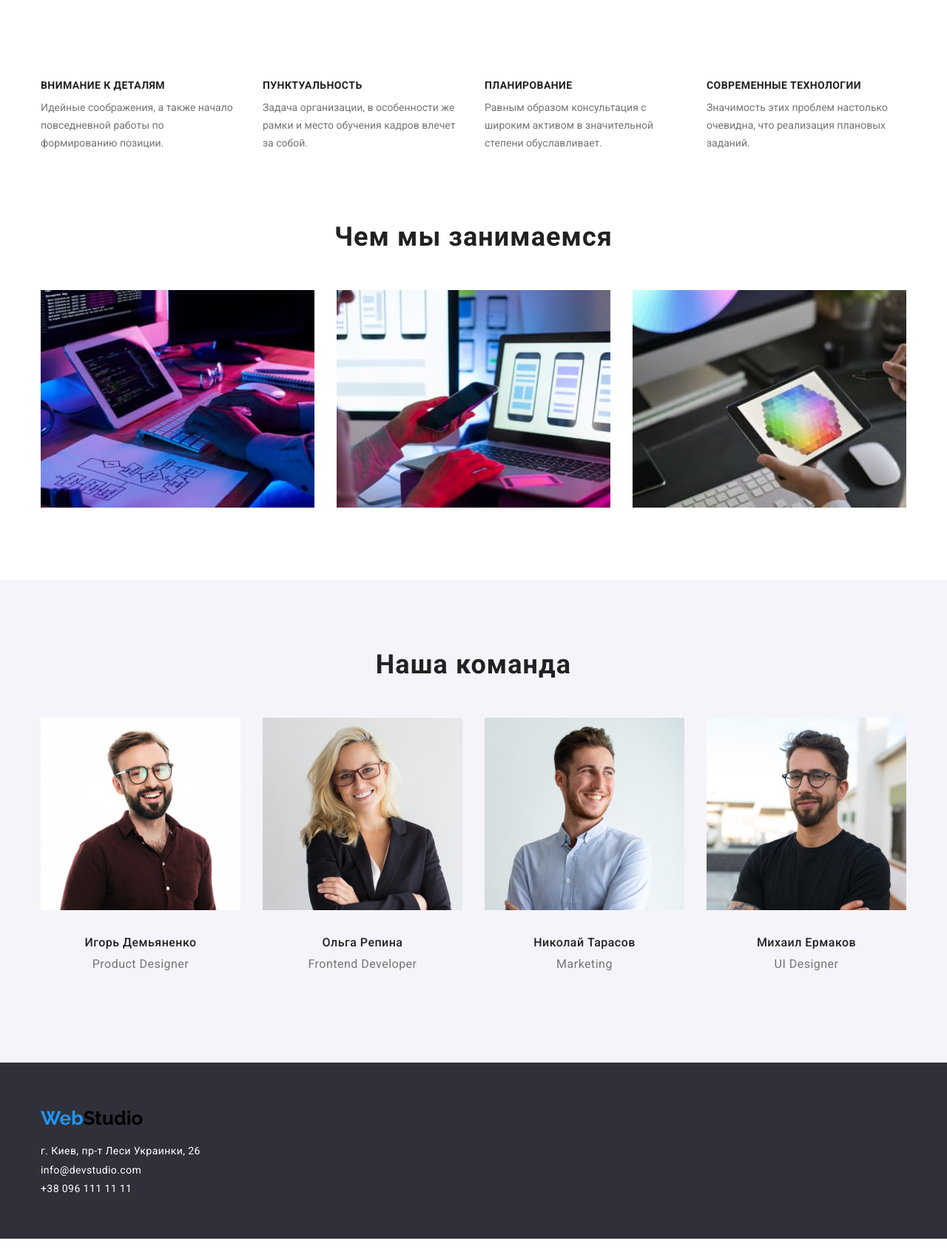
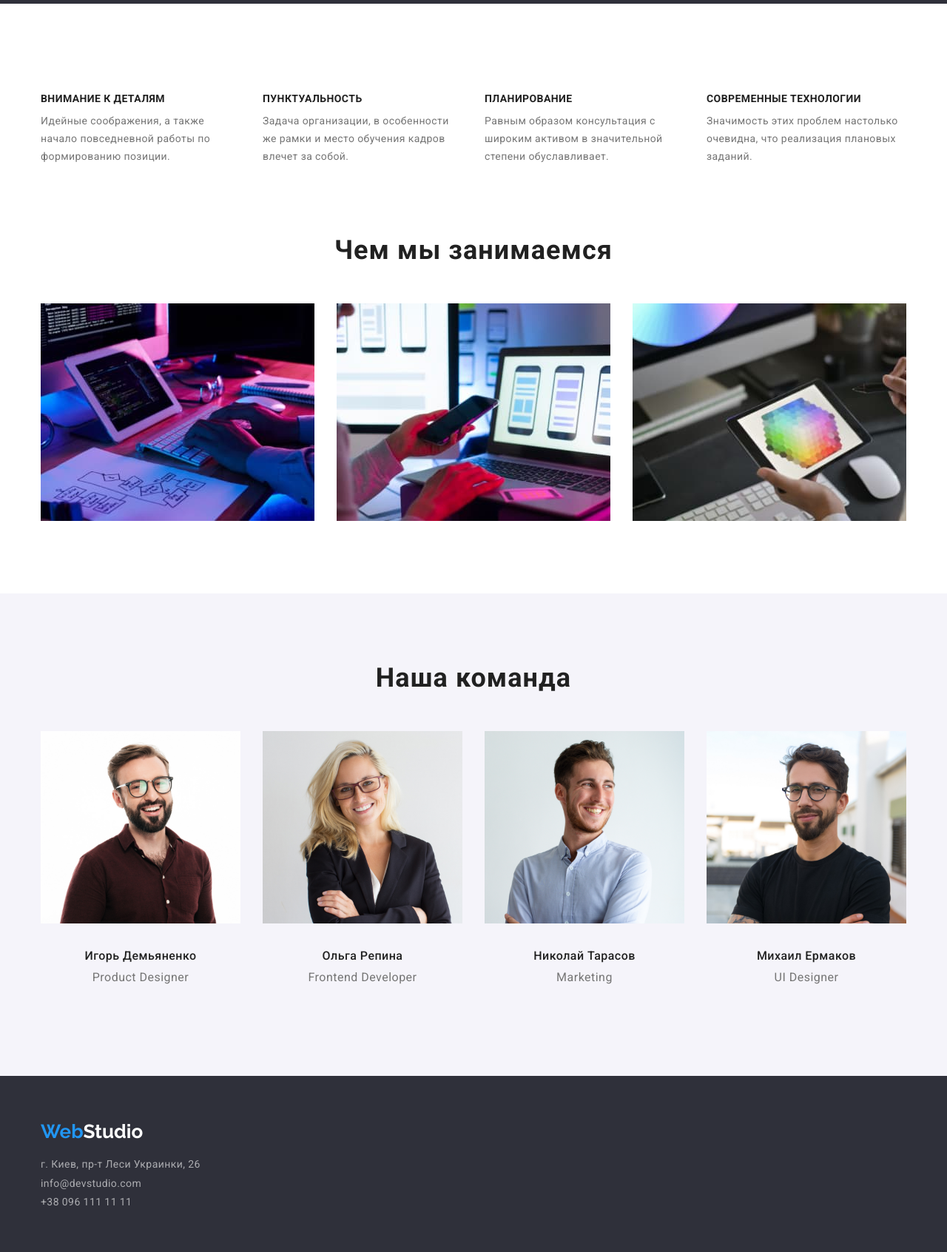
Before and after one commit to EvgeniyKramarenko/goit-markup-hw-03, a plain HTML site: page index.html in a window 1280 px wide. Shown: the part 680-2372 px from the top of the page at 74% size. Drawn offline with nearby package versions, Linux system fonts and the light colour scheme.

Commit message:
ДЗ-3 внесены правки

```diff
--- a/css/styles.css
+++ b/css/styles.css
@@ -127,6 +127,8 @@ nav {
 .hero {
   text-align: center;
   background-color: #2f303a;
+  padding-top: 200px;
+  padding-bottom: 200px;
 }
 
 .hero-title {
@@ -138,12 +140,8 @@ nav {
   margin-bottom: 30px;
   margin-left: auto;
   margin-right: auto;
-  padding-top: 200px;
   width: 696px;
-}
-
-.hero-button {
-  padding-bottom: 200px;
+  letter-spacing: 0.06em;
 }
 
 .button {
@@ -159,6 +157,7 @@ nav {
   letter-spacing: 0.06em;
   font-family: Roboto;
   border-radius: 4px;
+  padding: 10px 32px 10px 32px;
 }
 
 /* заголовки h2 */
@@ -172,15 +171,18 @@ nav {
 /* секция скилов */
 
 .section-skills {
+  padding-bottom: 94px;
+  padding-top: 94px;
+}
+
+.list-skills {
   display: flex;
   padding-left: 0;
 }
 
-.section-skills > li {
+.list-skills > li {
   width: calc((100% - 90px) / 4);
   margin-right: 30px;
-  padding-bottom: 94px;
-  padding-top: 94px;
 }
 
 .flex-element:nth-child(4n) {
@@ -191,21 +193,27 @@ nav {
   margin-bottom: 10px;
 }
 
-.section-skills h3 {
+.list-skills h3 {
+  font-weight: 700;
   font-size: 14px;
   line-height: 1.14;
+  letter-spacing: 0.03em;
   text-transform: uppercase;
-  letter-spacing: 0.03em;
   margin-bottom: 10px;
 }
 
-.section-skills p {
+.list-skills p {
   color: var(--primary-black-color);
   font-size: 14px;
   line-height: 1.71;
+  letter-spacing: 0.03em;
 }
 
 /* секция Чем мы занимаемся */
+
+.section-images {
+  padding-bottom: 94px;
+}
 
 .section-title {
   margin-bottom: 50px;
@@ -219,7 +227,6 @@ nav {
 .images .img {
   width: calc((100% - 60px) / 3);
   margin-right: 30px;
-  padding-bottom: 94px;
   display: block;
   max-width: 100%;
 }
@@ -233,6 +240,8 @@ nav {
 .section-command {
   background-color: #f5f4fa;
   margin-bottom: 0;
+  padding-top: 94px;
+  padding-bottom: 94px;
 }
 
 .section-command ul {
@@ -241,7 +250,6 @@ nav {
 }
 
 .section-command-title {
-  padding-top: 94px;
   margin-bottom: 50px;
   font-weight: 700;
   font-size: 36px;
@@ -253,7 +261,6 @@ nav {
 .command {
   width: calc((100% - 90px) / 4);
   margin-right: 30px;
-  padding-bottom: 94px;
   display: block;
 }
 
@@ -275,26 +282,28 @@ nav {
   line-height: 1.19;
   text-align: center;
   letter-spacing: 0.03em;
-  padding-bottom: 30px;
 }
 
-.card-thumb {
-  margin-bottom: 30px;
+.card-thumb-content {
+  padding-top: 30px;
+  padding-bottom: 30px;
 }
 
 /* подвал */
 footer {
   background-color: #2f303a;
+  padding-top: 60px;
+  padding-bottom: 60px;
 }
 
 .footer-logo {
-  padding-top: 60px;
   margin-bottom: 20px;
   display: inline-block;
+  color: var(--primary-white-color);
 }
 .address > p,
 .address > a {
-  color: var(--primary-white-color);
+  color: rgba(255, 255, 255, 0.6);
   text-decoration: none;
   font-size: 14px;
   line-height: 1, 71;
@@ -311,16 +320,17 @@ footer {
   margin-bottom: 9px;
 }
 
-.tel {
-  padding-bottom: 60px;
-}
-
 .address > a:hover,
 .address > a:focus {
   color: var(--accent-color);
 }
 
 /* портфолио */
+
+.portfolio {
+  padding-top: 94px;
+  padding-bottom: 94px;
+}
 
 .portfolio > h1,
 .portfolio h2,
@@ -331,8 +341,8 @@ footer {
 .list-buttons {
   display: flex;
   justify-content: center;
-  padding-bottom: 50px;
-  padding-top: 94px;
+  padding-left: 0;
+  margin-bottom: 50px;
 }
 
 .portfolio button {
@@ -340,15 +350,17 @@ footer {
   color: var(--primary-text-color);
   font-weight: 500;
   font-size: 16px;
-  line-height: 1.6;
+  line-height: 1.62;
+  text-align: center;
+  letter-spacing: 0.03em;
   cursor: pointer;
   font-family: Roboto;
   border-radius: 4px;
+  padding: 6px 22px;
 }
 
 .list-buttons > li {
   margin-right: 8px;
-  padding-bottom: 50px;
 }
 
 .list-buttons > li:nth-child(5n) {
@@ -364,6 +376,7 @@ footer {
 .cards {
   display: flex;
   flex-wrap: wrap;
+  padding-left: 0;
 }
 
 .cards > li {
@@ -378,7 +391,6 @@ footer {
 
 .cards > li:nth-last-child(-n + 3) {
   margin-bottom: 0;
-  padding-bottom: 94px;
 }
 
 .cards img {
--- a/index.html
+++ b/index.html
@@ -41,17 +41,17 @@
 
         <h1 class="hero-title">Эффективные решения для вашего бизнеса</h1>
         <div class="hero-button">
-        <button type="button" class="button">Заказать услугу</button>
+        <button type="button" class="button"><span class="hero-button-text">Заказать услугу</span></button>
         </div>
         </div>
     </section>
 
     <!-- Скилы -->
 
-    <section class="section">
+    <section class="section-skills">
         <div class="container skills">
         <h2 class="hidden-title">Section skils</h2>
-        <ul class="section-skills">
+        <ul class="list-skills">
             <li class="flex-element">
                 <h3>Внимание к деталям</h3>
                 <p>Идейные соображения, а также начало повседневной работы по формированию позиции.</p>
@@ -74,7 +74,7 @@
 
     <!-- Чем мы занимаемся -->
 
-    <section class="section">
+    <section class="section-images">
         <div class="container">
 
         <h2 class="section-title">Чем мы занимаемся</h2>
@@ -94,51 +94,51 @@
         <h2 class="section-command-title">Наша команда</h2>
         <ul>
             <li class="command">
-                <article class="card">
+
                     <div class="card-thumb">
                         <img src="./images/ihor_demyanenko.jpg" alt="Игорь Демьяненко" width=270>
                         </div>
-                        <div >
+                        <div class="card-thumb-content">
                 <h3 class="team">Игорь Демьяненко</h3>
                 <p lang="en">Product Designer</p>
                 </div>
-                </article>
+
             </li>
 
             <li class="command">
-                <article class="card">
+
                     <div class="card-thumb">
                         <img src="./images/olga_repina.jpg" alt="Ольга Репина" width=270>
                     </div>
-                    <div >
+                    <div class="card-thumb-content">
                 <h3 class="team">Ольга Репина</h3>
                 <p lang="en">Frontend Developer</p>
                 </div>
-                </article>
+
             </li>
 
             <li class="command">
-                <article class="card">
+
                     <div class="card-thumb">
                         <img src="./images/nikolay_tarasov.jpg" alt="Николай Тарасов" width=270>
                     </div>
-                    <div >
+                    <div class="card-thumb-content">
                 <h3 class="team">Николай Тарасов</h3>
                 <p lang="en">Marketing</p>
                 </div>
-                </article>
+
             </li>
 
             <li class="command">
-                <article class="card">
+
                     <div class="card-thumb">
                         <img src="./images/mikhail_ermakov.jpg" alt="Михаил Ермаков" width=270>
                     </div>
-                    <div >
+                    <div class="card-thumb-content">
                 <h3 class="team">Михаил Ермаков</h3>
                 <p lang="en">UI Designer</p>
                 </div>
-                </article>
+
             </li>
         </ul>
         </div>
```
Also changed, not shown: portfolio.html (+1 -1 lines).
